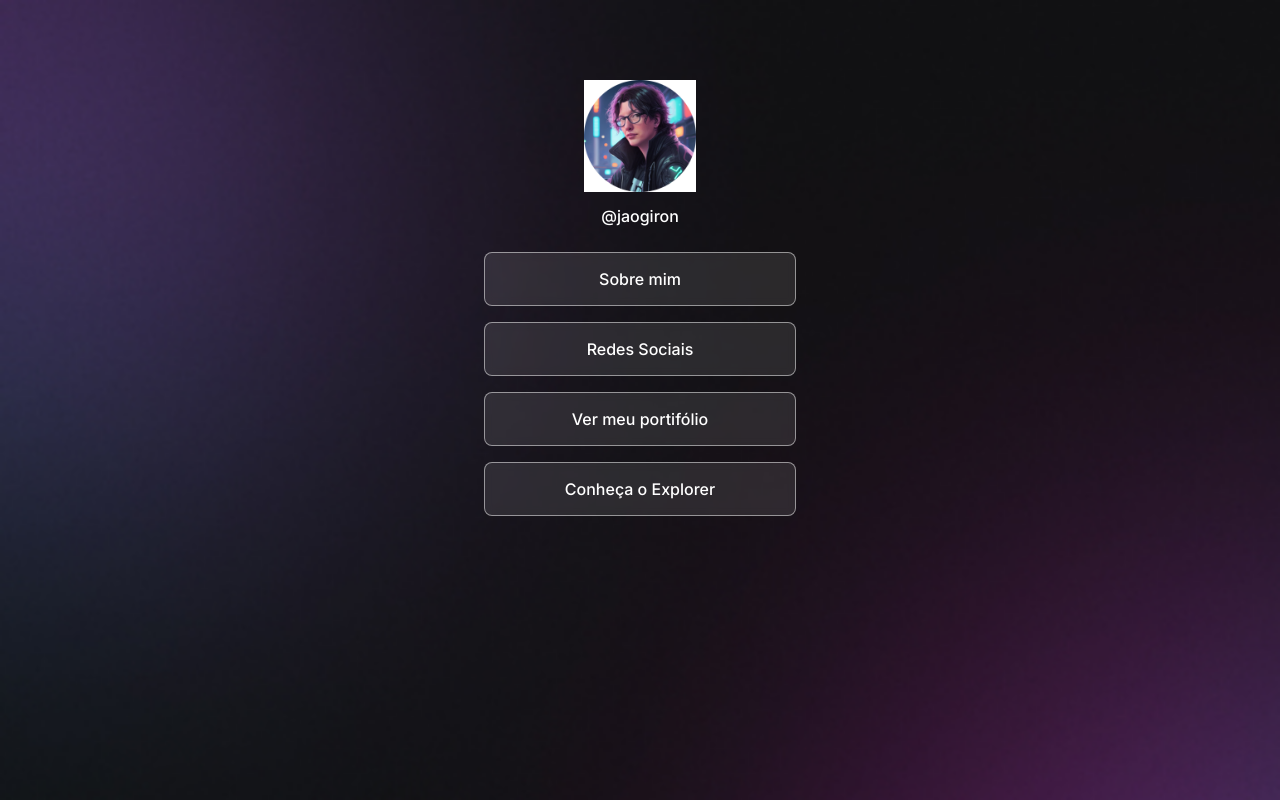
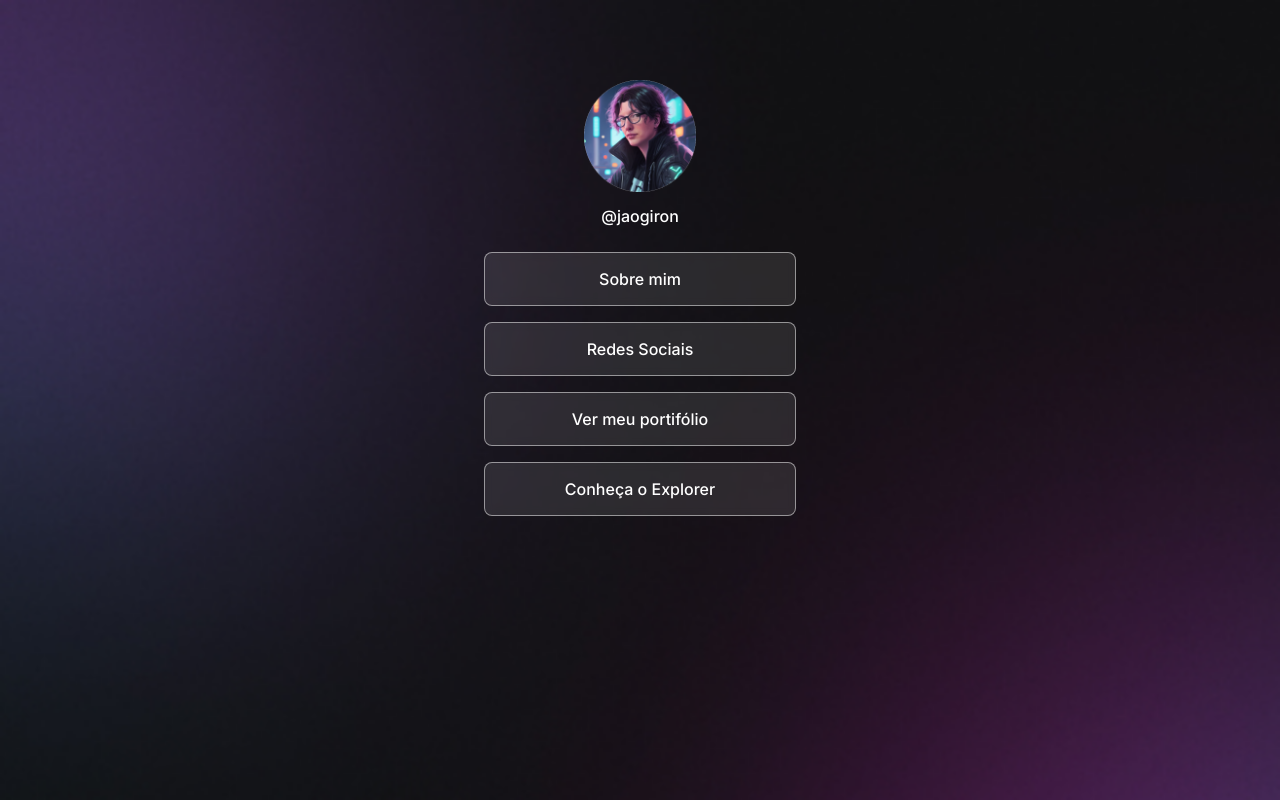
Before and after one commit to Giron-jpg/Dev-Links, a plain HTML site: page VSCode/index.html in a window 1280 px wide. Drawn offline with Linux system fonts and the light colour scheme.

Commit message:
Troca de imagem

```diff
--- a/VSCode/index.html
+++ b/VSCode/index.html
@@ -16,7 +16,7 @@
   <body>
     <div id="caixa0">
       <div id="caixa1">
-        <img src="./assets/avatar1.png" alt="Eu ae kkkkj" />
+        <img src="./assets/avatar460.png" alt="Eu ae kkkkj" />
 
         <p>@jaogiron</p>
       </div>
```
Also changed, not shown: VSCode/assets/avatar460.png (added).
